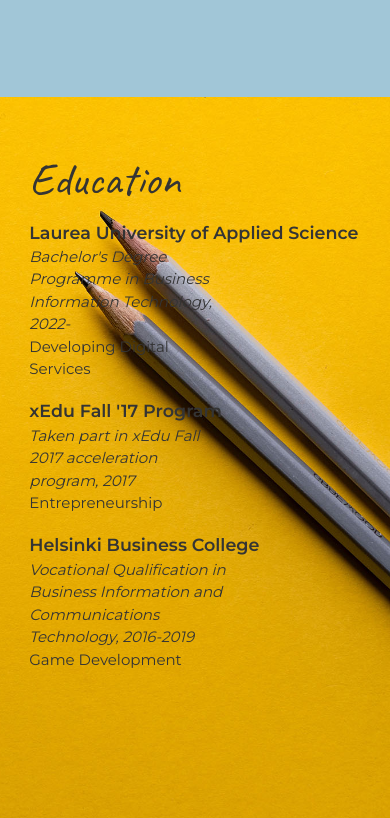
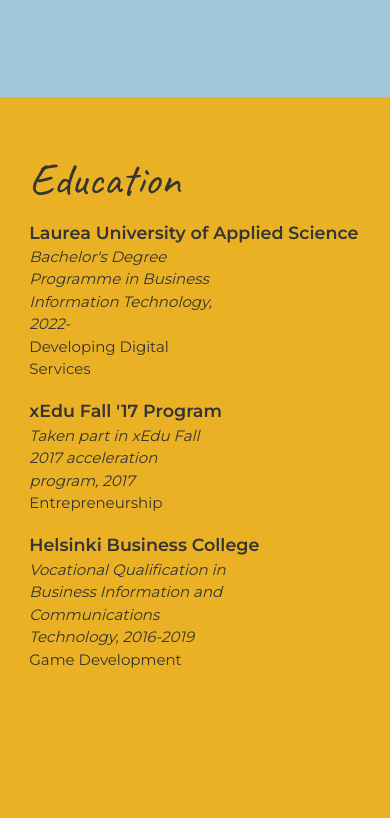
Before and after one commit to JanneImmonen/JanneImmonen.github.io, a plain HTML site: page index.html in a window 390 px wide. Shown: the part 4286-5104 px from the top of the page. Drawn offline with Linux system fonts and the light colour scheme.

Commit message:
Update cv.css

```diff
--- a/css/cv.css
+++ b/css/cv.css
@@ -160,4 +160,8 @@ footer {
   .contact-list a {
     padding: 5px;
   }
+  .education {
+    background-image: none;
+    background-color: rgb(233, 177, 35);
+  }
 }
```
